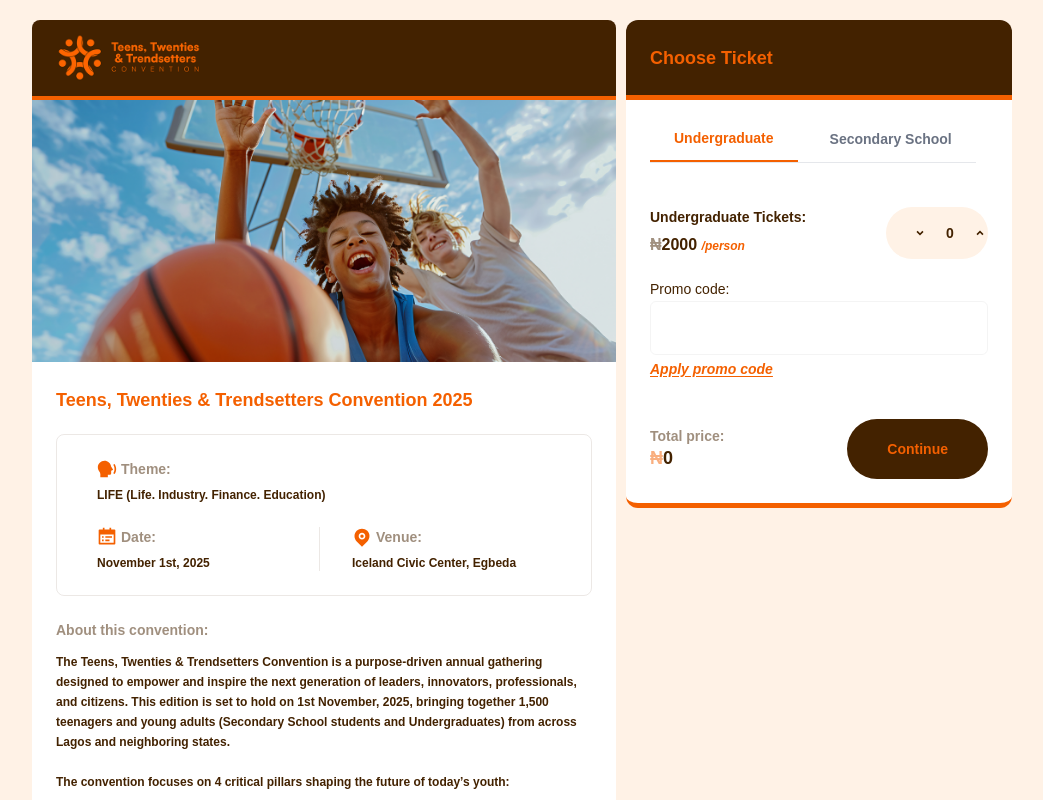
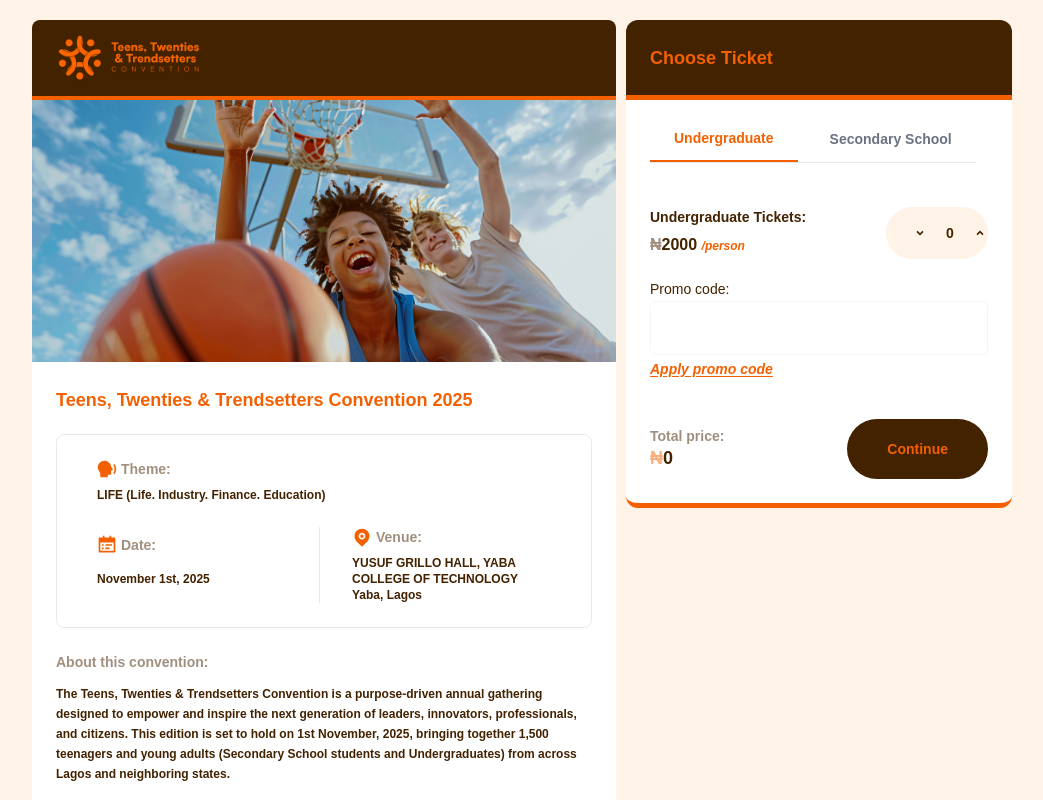
Before and after one commit to i-AmUnited/TTTC, a React (Vite) app: page / in a window 1280 px wide. Shown: the top 800 px of the page, without its empty margins (118-1161 px from the left). Built offline with nearby package versions, Linux system fonts and the light colour scheme; a web font is replaced by a local one.

Commit message:
Update structure.jsx

```diff
--- a/src/pages/structure.jsx
+++ b/src/pages/structure.jsx
@@ -337,7 +337,7 @@ const PageStructure = () => {
                     <span className="font-black opacity-50">Venue:</span>
                   </span>
                   <span className="text-xs font-bold">
-                    Iceland Civic Center, Egbeda
+                    YUSUF GRILLO HALL, YABA COLLEGE OF TECHNOLOGY Yaba, Lagos
                   </span>
                 </div>
               </div>
```
